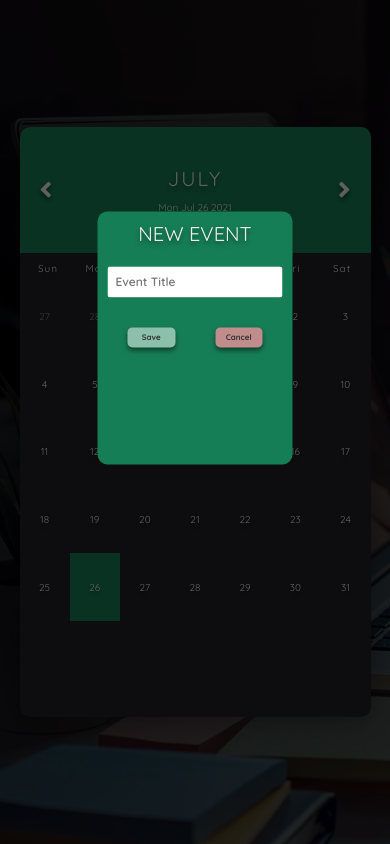
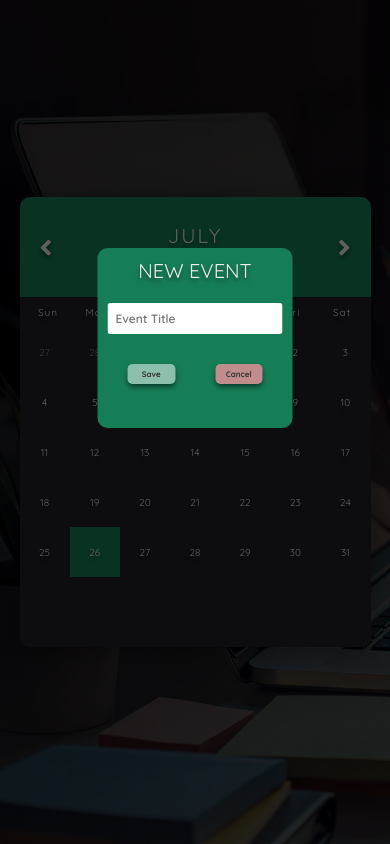
Before and after one commit to asitha-navaratne/Calendare, a plain HTML site: page index.html in a window 390 px wide. Both pictures are taken after a click on the element "10". Drawn offline with Linux system fonts and the light colour scheme.

Commit message:
Changed height values in percentages to pixels

```diff
--- a/resources/style.css
+++ b/resources/style.css
@@ -151,7 +151,7 @@ html {
 .new-event-modal {
   display: none;
   z-index: 20;
-  height: 40%;
+  height: 250px;
   width: 350px;
   position: absolute;
   top: 100px;
@@ -281,11 +281,11 @@ html {
 @media screen and (max-width: 480px) {
   .calendar {
     width: 90vw;
-    height: 70vh;
+    height: 450px;
   }
 
   .month {
-    height: 15vh;
+    height: 100px;
     padding: 1rem 2rem;
   }
 
@@ -311,7 +311,7 @@ html {
 
   .days div {
     width: calc(90vw / 7);
-    height: 8vh;
+    height: 50px;
     margin: 0;
     font-size: 1rem;
   }
@@ -319,7 +319,7 @@ html {
   .event-modal,
   .new-event-modal {
     width: 50vw;
-    height: 30vh;
+    height: 180px;
     top: 40%;
     left: 50%;
     transform: translate(-50%, -50%);
```
